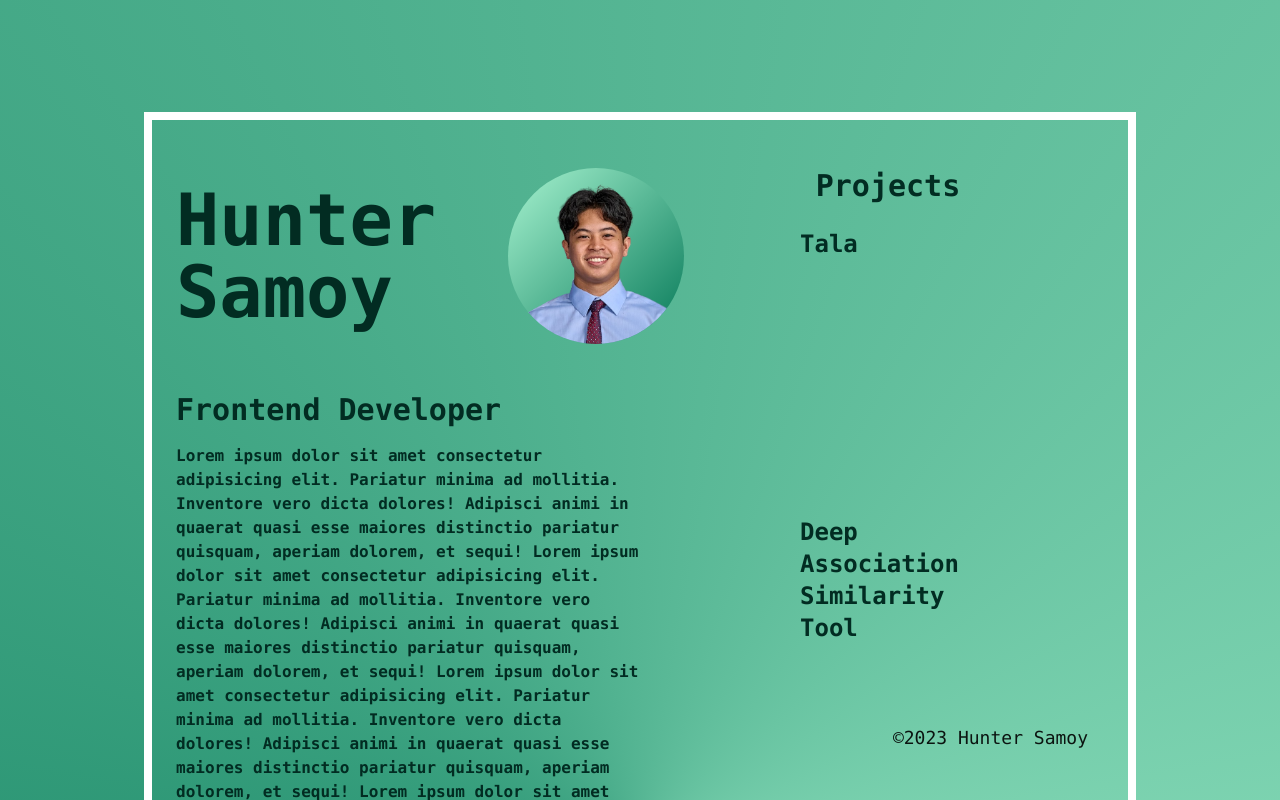
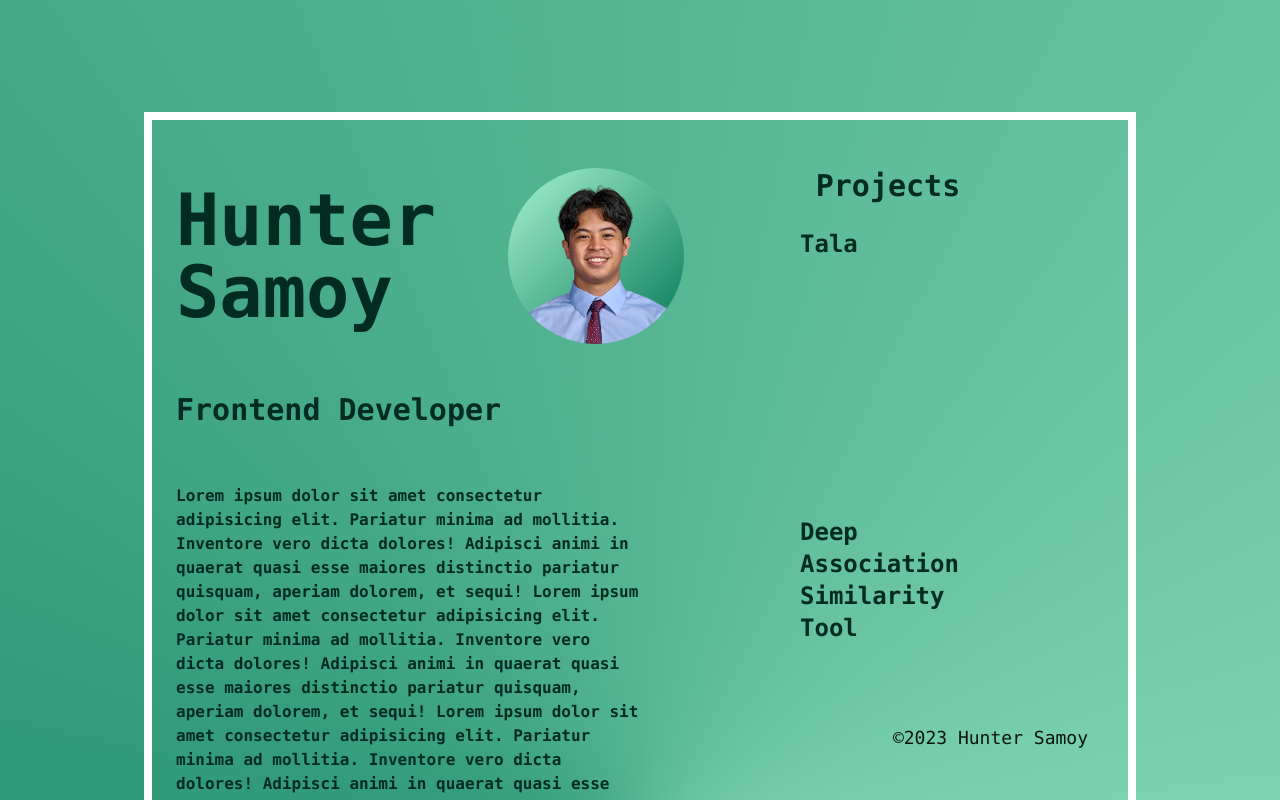
Before and after one commit to Huntergs16/portfolio, a Next.js app: page / in a window 1280 px wide. Shown: the top 800 px of the page. Built offline with nearby package versions, Linux system fonts and the light colour scheme.

Commit message:
Last today

```diff
--- a/app/page.tsx
+++ b/app/page.tsx
@@ -18,8 +18,8 @@ export default function Home() {
               </div>
             </div>
           </span>
-          <div className='flex flex-col gap-4'>
-            <p className='text-2xl sm:text-3xl text-emerald-200 sm:text-emerald-950'>Frontend Developer</p>
+          <div className='flex flex-col gap-14'>
+            <p className='place-self-center sm:place-self-start text-2xl sm:text-3xl text-emerald-200 sm:text-emerald-950'>Frontend Developer</p>
             <p>Lorem ipsum dolor sit amet consectetur adipisicing elit. Pariatur minima ad mollitia. Inventore vero dicta dolores! Adipisci animi in quaerat quasi esse maiores distinctio pariatur quisquam, aperiam dolorem, et sequi!
               Lorem ipsum dolor sit amet consectetur adipisicing elit. Pariatur minima ad mollitia. Inventore vero dicta dolores! Adipisci animi in quaerat quasi esse maiores distinctio pariatur quisquam, aperiam dolorem, et sequi!
               Lorem ipsum dolor sit amet consectetur adipisicing elit. Pariatur minima ad mollitia. Inventore vero dicta dolores! Adipisci animi in quaerat quasi esse maiores distinctio pariatur quisquam, aperiam dolorem, et sequi!
```
